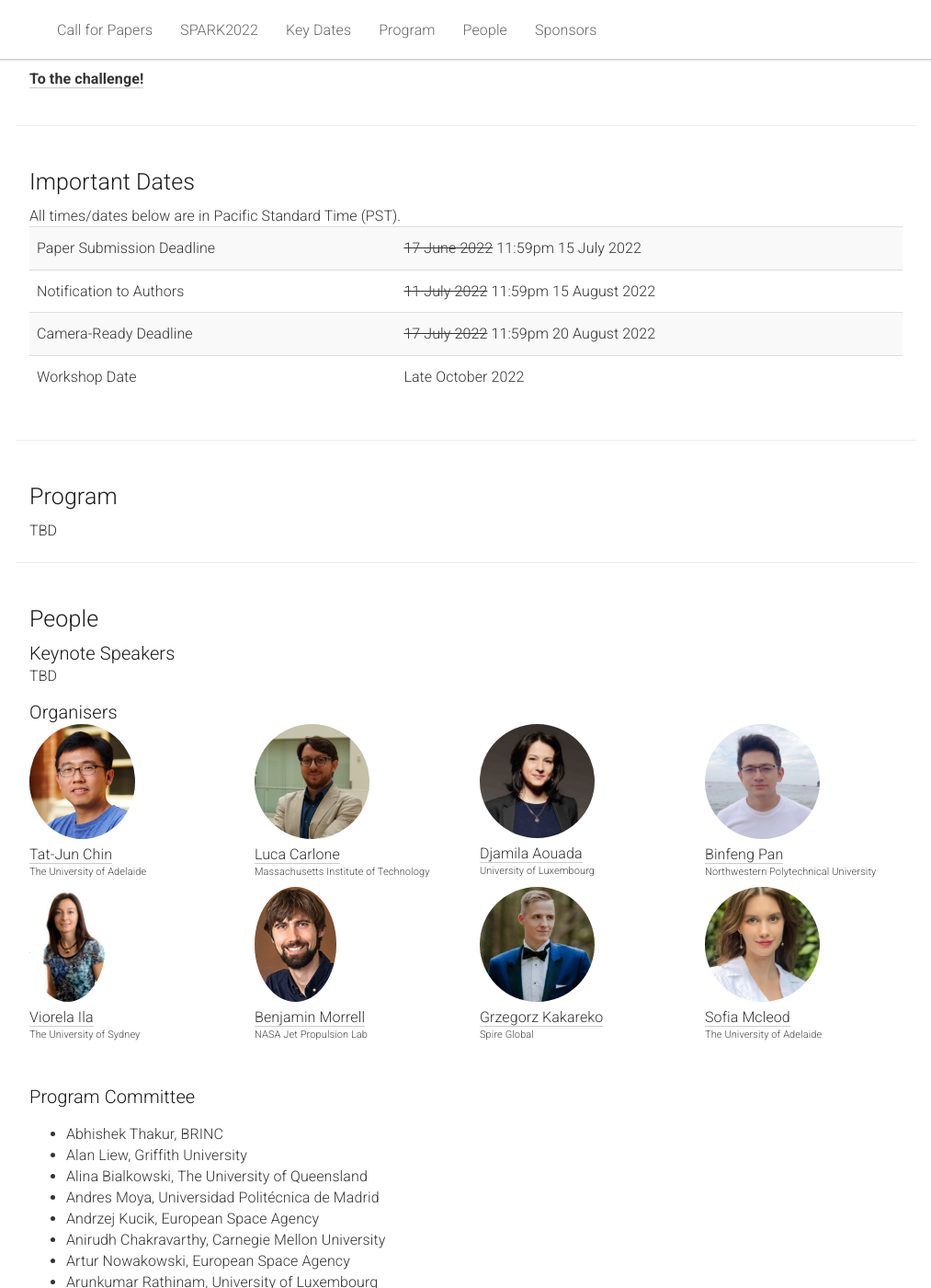
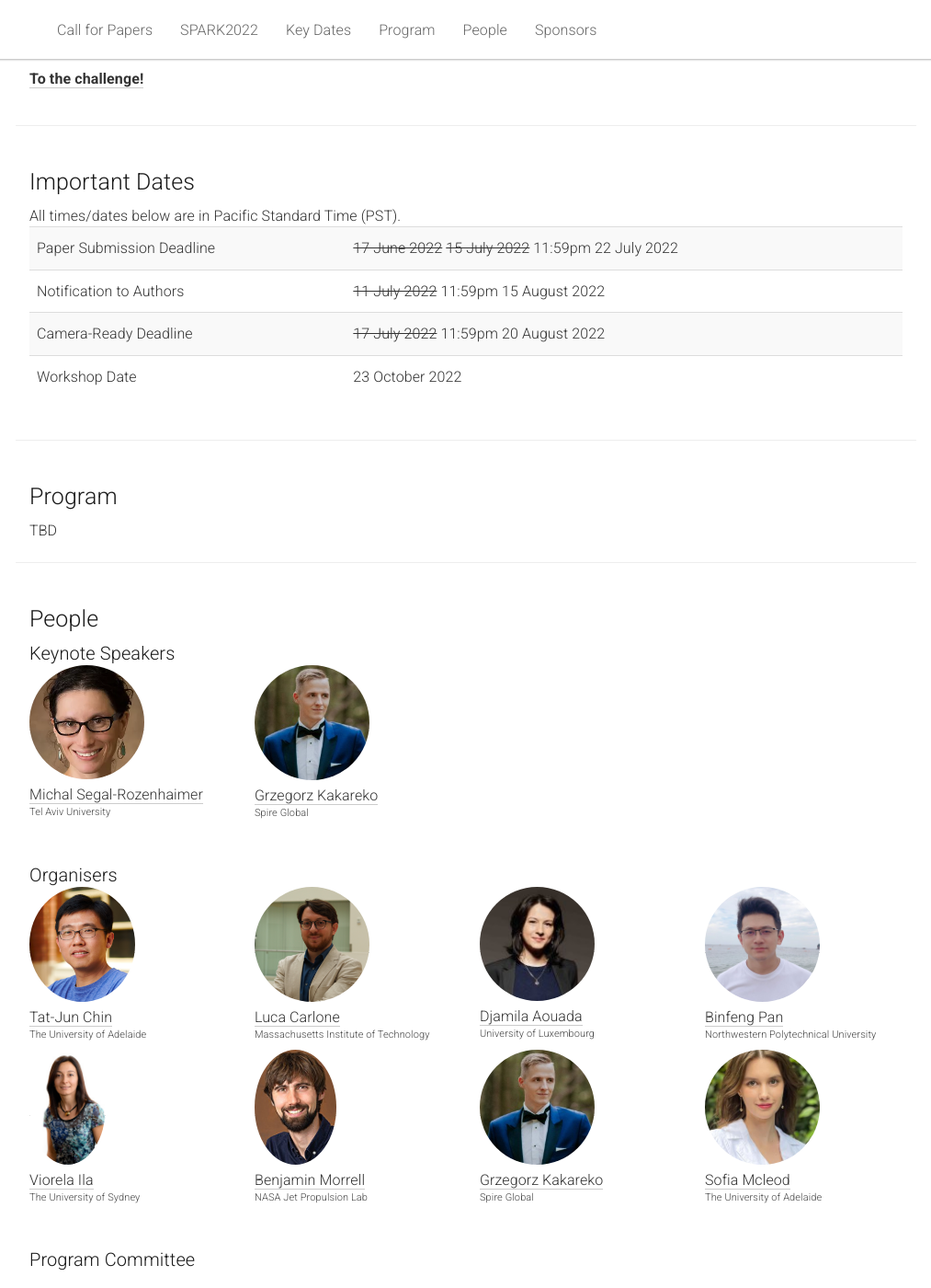
Before and after one commit to AIforSpace/2024, a Jekyll site: the page built from _pages/home.md, in a window 1280 px wide and 1400 px high, scrolled down 1697 px. Shown: the whole window at 92% size, without its empty margins (133-1146 px from the left). Built offline with Jekyll 4.4.1, drawn with Linux system fonts in a browser that asks for light colours; some of the changed text lies outside the part shown.

Commit message:
Added keynote speakers and extended paper deadline

```diff
--- a/_pages/home.md
+++ b/_pages/home.md
@@ -21,7 +21,7 @@ acknowledgements: ""
     <br>
     <center><h3 style="color:white">2nd Workshop on AI for Space</h3></center>
     <center><h3 style="color:white">In conjunction with <a href="https://eccv2022.ecva.net/">ECCV 2022</a></h3></center>
-    <center><h3 style="color:white">Date: Late October 2022</h3></center>
+    <center><h3 style="color:white">Date: 23 October 2022</h3></center>
     <br>
   </div>
 </div>
@@ -133,7 +133,7 @@ acknowledgements: ""
       <tbody>
         <tr>
           <td>Paper Submission Deadline</td>
-          <td><strike>17 June 2022</strike> 11:59pm 15 July 2022</td>
+          <td><strike>17 June 2022</strike> <strike>15 July 2022</strike> 11:59pm 22 July 2022</td>
         </tr>
         <tr>
           <td>Notification to Authors</td>
@@ -145,7 +145,7 @@ acknowledgements: ""
         </tr>
         <tr>
           <td>Workshop Date</td>
-          <td>Late October 2022</td>
+          <td>23 October 2022</td>
         </tr>
       </tbody>
     </table>
@@ -178,11 +178,33 @@ acknowledgements: ""
 <div class="row">
   <div class="col-xs-12">
     <h3>Keynote Speakers</h3>
-    <p>
-    TBD
-    </p>
   </div>
 </div>
+
+<div class="row">
+
+  <div class="col-xs-3 col-sm-3">
+    <a href="https://en-exact-sciences.tau.ac.il/profile/msegalro">
+      <img class="people-pic" src="{{ "/static/img/people/michal.jpg" | prepend:site.baseurl }}">
+    </a>
+    <div class="people-name">
+      <a href="https://en-exact-sciences.tau.ac.il/profile/msegalro">Michal Segal-Rozenhaimer</a>
+      <h6>Tel Aviv University</h6>
+    </div>
+  </div>
+
+  <div class="col-xs-3 col-sm-3">
+    <a href="https://g-kakareko.github.io/index.html">
+      <img class="people-pic" src="{{ "/static/img/people/grzegorz.jpeg" | prepend:site.baseurl }}">
+    </a>
+    <div class="people-name">
+      <a href="https://g-kakareko.github.io/index.html">Grzegorz Kakareko</a>
+      <h6>Spire Global</h6>
+    </div>
+  </div>
+</div>
+
+<br>
 
 <div class="row">
   <div class="col-xs-12">
```
Also changed, not shown: static/img/people/michal.jpg (added).
